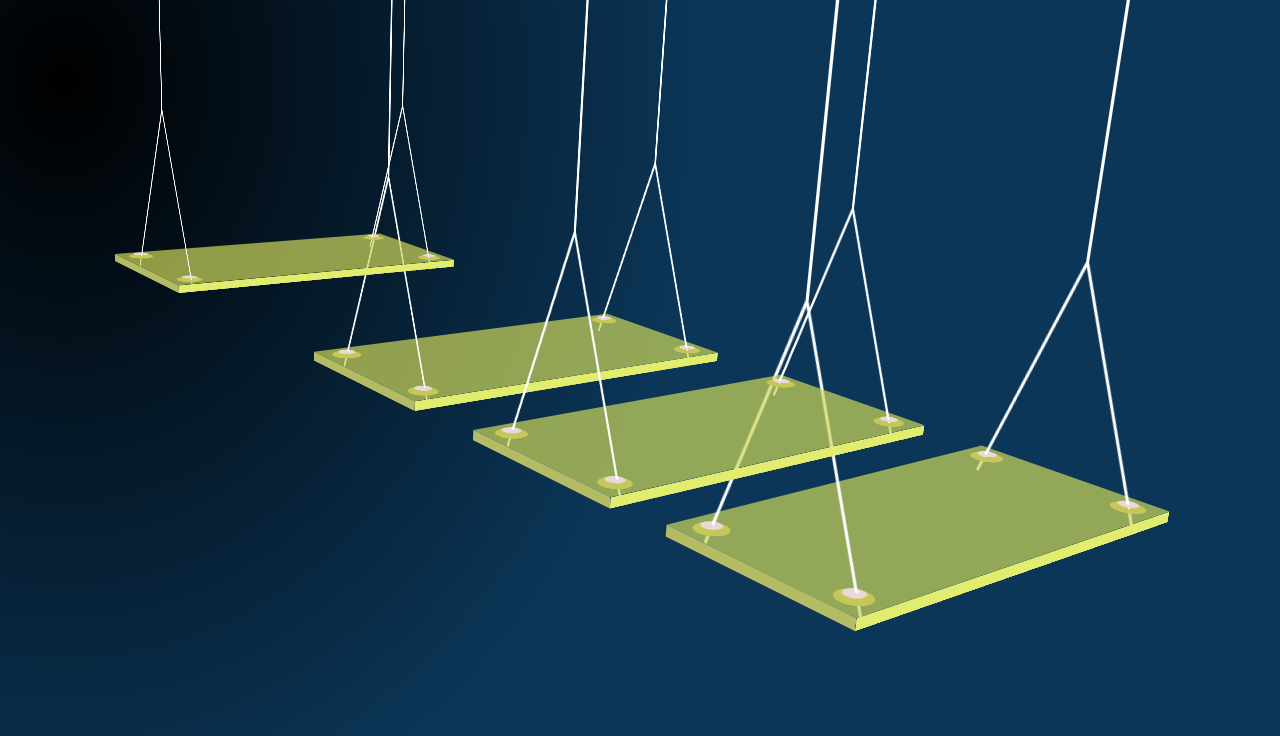
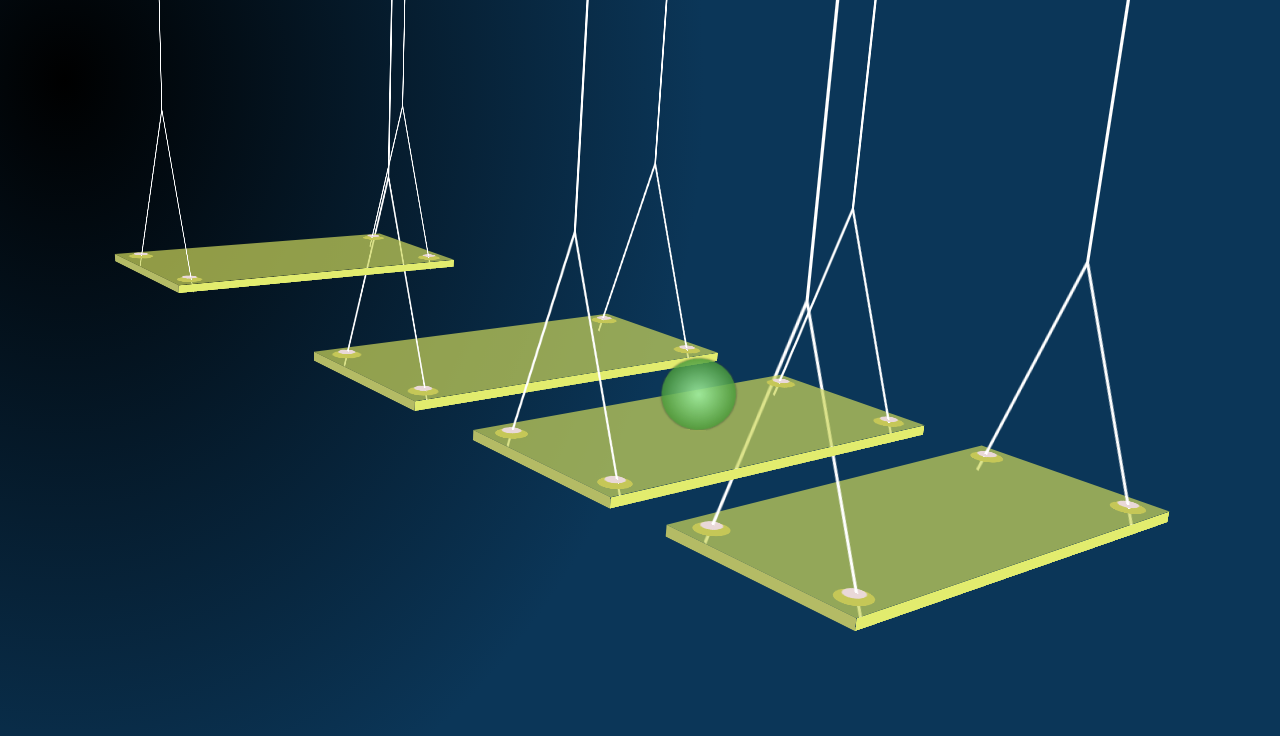
Before and after one commit to tod619/04_animatedSwings, a plain HTML site: page index.html in a window 1280 px wide. Drawn offline with Linux system fonts and the light colour scheme.

Commit message:
create ball in style.css file

```diff
--- a/style.css
+++ b/style.css
@@ -191,3 +191,19 @@ html {
   transform: translateY(-23rem) rotateZ(-21deg);
   transform-origin: bottom;
 }
+
+.ball {
+  width: 7rem;
+  aspect-ratio: 1;
+  background-image: radial-gradient(
+    rgba(159, 238, 159, 0.9),
+    rgba(30, 110, 6, 0.8)
+  );
+  position: relative;
+  left: 15rem;
+  top: 10rem;
+  border-radius: 50%;
+  transform: rotateX(90deg) rotateY(40deg);
+  transform-origin: top;
+  box-shadow: 0 0 0.2rem #333;
+}
```
